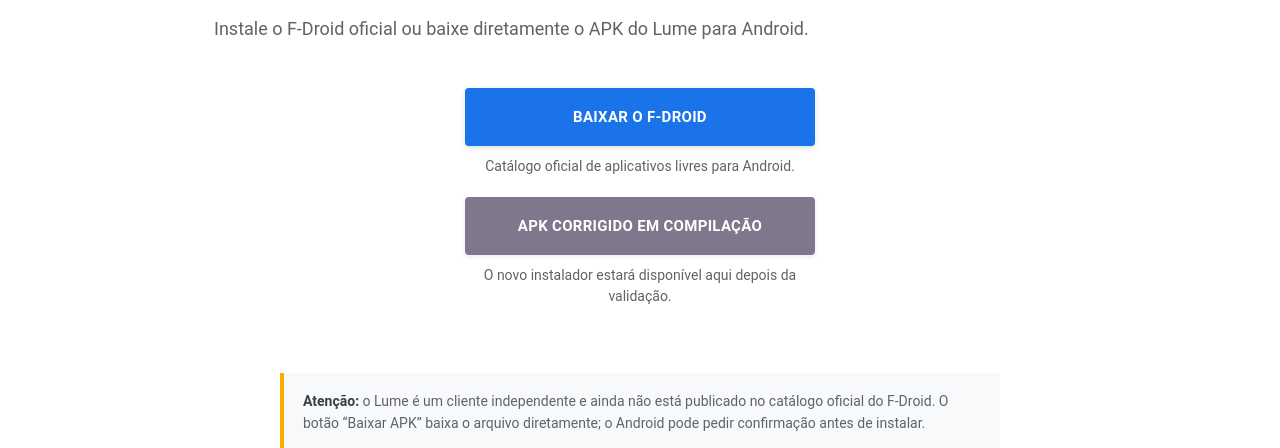
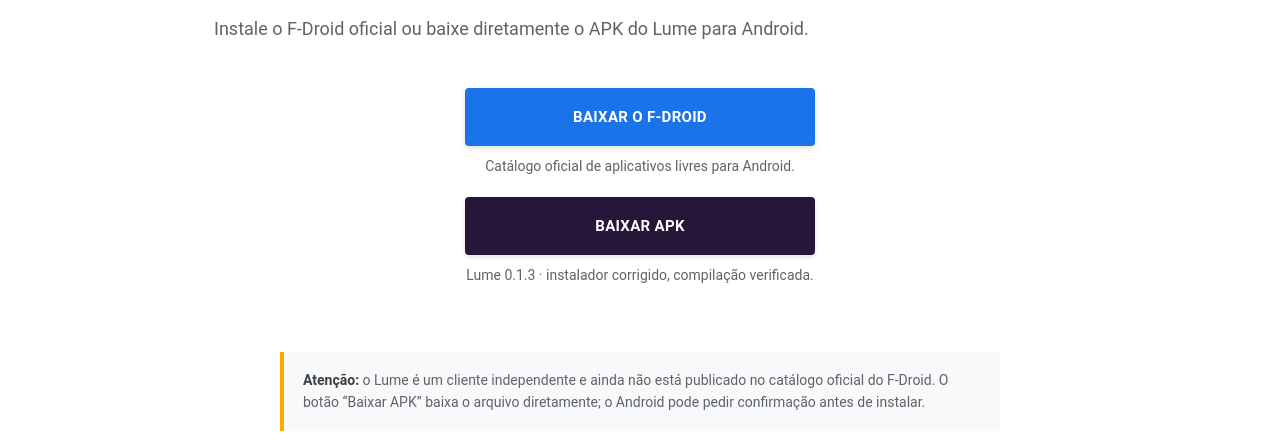
Before and after one commit to contactokakashigamesofc24-dotcom/Lume-Download, a plain HTML site: page index.html in a window 1280 px wide. Shown: the part 309-757 px from the top of the page. Drawn offline with Linux system fonts and the light colour scheme.

Commit message:
Publish Lume 0.1.3 verified APK download

```diff
--- a/index.html
+++ b/index.html
@@ -23,8 +23,8 @@
     <section class="buttons" aria-label="Downloads">
       <a class="btn" href="https://f-droid.org/F-Droid.apk">BAIXAR O F-DROID</a>
       <p class="caption">Catálogo oficial de aplicativos livres para Android.</p>
-      <span class="btn secondary" aria-disabled="true" style="opacity:.58;cursor:not-allowed">APK CORRIGIDO EM COMPILAÇÃO</span>
-      <p class="caption">O novo instalador estará disponível aqui depois da validação.</p>
+      <a class="btn secondary" href="https://github.com/contactokakashigamesofc24-dotcom/Signal-Android-Connect/releases/download/lume-0.1.3-2026-11-26/Lume.apk">BAIXAR APK</a>
+      <p class="caption">Lume 0.1.3 · instalador corrigido, compilação verificada.</p>
     </section>
     <aside class="notice"><strong>Atenção:</strong> o Lume é um cliente independente e ainda não está publicado no catálogo oficial do F-Droid. O botão “Baixar APK” baixa o arquivo diretamente; o Android pode pedir confirmação antes de instalar.</aside>
     <p class="legal">O Lume é um projeto independente, sem afiliação ou endosso da Signal. Consulte os <a href="https://github.com/contactokakashigamesofc24-dotcom/Signal-Android-Connect/blob/luiz-independent-client/docs/LEGAL.md">termos e a política preliminar de privacidade</a> antes de instalar.</p>
```
